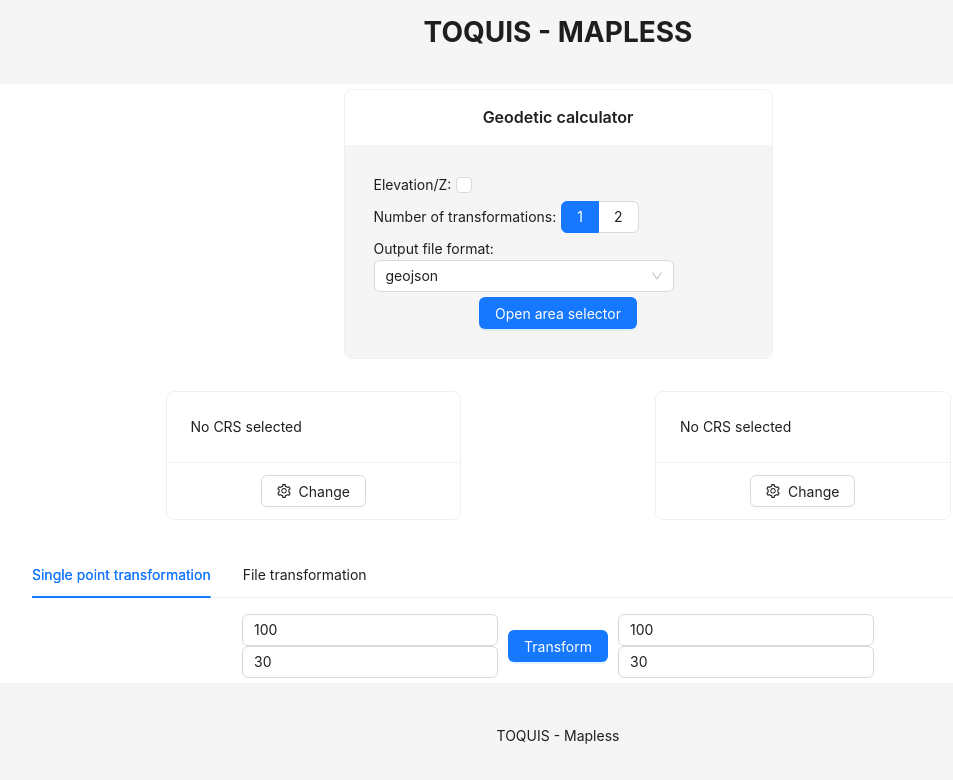
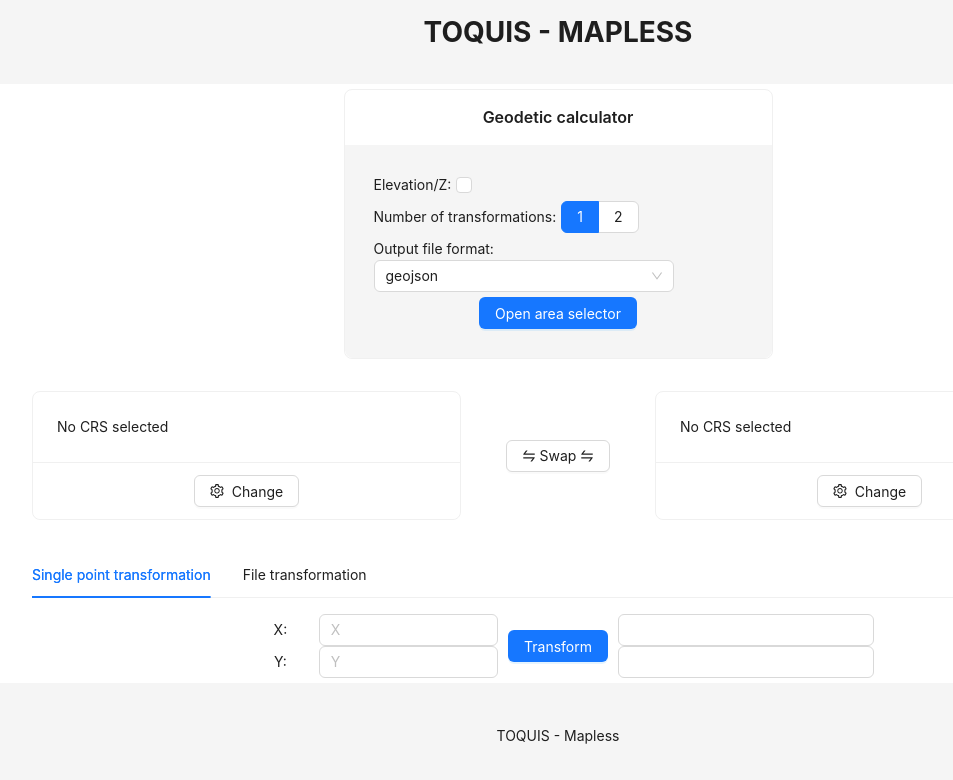
Before and after one commit to toquis-ltd/geocal, a React (Vite) app in the folder front/: page / in a window 1280 px wide. Shown: the top 780 px of the page, without its empty margins (82-1035 px from the left). Built offline with nearby package versions, Linux system fonts and the light colour scheme.

Commit message:
ref + fea session restore

```diff
--- a/front/package.json
+++ b/front/package.json
@@ -13,12 +13,12 @@
     "antd": "^5.7.0",
     "d3": "^7.8.5",
     "ol": "^7.4.0",
-    "olcs": "^2.15.0",
     "react": "^18.2.0",
     "react-device-detect": "^2.2.3",
     "react-dom": "^18.2.0",
     "react-router-dom": "^6.14.1",
-    "topojson": "^3.0.2"
+    "topojson": "^3.0.2",
+    "trigram-similarity": "^1.0.7"
   },
   "devDependencies": {
     "@types/react": "^18.2.15",
--- a/front/src/App.tsx
+++ b/front/src/App.tsx
@@ -17,8 +17,20 @@ import {
 
 const { Content, Footer } = Layout;
 
+
+
+function useStickyState<T>(defaultValue:T, key:string):[T, React.Dispatch<T>] {
+  const [value, setValue] = React.useState<T>(() => {
+    const stickyValue = window.localStorage.getItem(key);
+    return stickyValue !== null
+      ? (JSON.parse(stickyValue) as T)
+      : defaultValue;
+  });
+  return [value, setValue]
+}
+
 const App : React.FC = () => {
-  const [state, setState] = React.useState<SettingStateType>({
+  const [state, setState] = useStickyState<SettingStateType>({
     isHeightIncluded:false,
     transformationsNumber: NumberOfTranfromationsEnum.One,
     dataOutputFormat: FormatVerificationOutputEnum.DecimalDegrees,
@@ -26,12 +38,17 @@ const App : React.FC = () => {
     transformationsItems: [],
     areaOfUse: {lat:0.0, long:0.0, height:0.0},
     setState: () => {},
-  }  as SettingStateType);
+  }  as SettingStateType, 'AppState');
 
-  const [CRState, setCRSList] = React.useState<CRSListStateType>({
+  const [CRState, setCRSList] = useStickyState<CRSListStateType>({
     CRSList:[],
     setCRSList: () => {}
-  } as CRSListStateType);
+  } as CRSListStateType, 'Find');
+
+  React.useEffect(() => {
+    localStorage.setItem('AppState', JSON.stringify(state));
+    localStorage.setItem('Find', JSON.stringify(CRState));
+  }, [state, CRState]);
 
   return (
   <Layout className="layout">
--- a/front/src/assets/CRSelectorContainer.tsx
+++ b/front/src/assets/CRSelectorContainer.tsx
@@ -1,43 +1,62 @@
-import { Col } from 'antd';
+import { Col, Button} from 'antd';
+import {SwapOutlined} from '@ant-design/icons';
 
 import CRSItem from '../components/CRSItem';
 import {NumberOfTranfromationsEnum} from '../enums/settings';
+import React from 'react';
 
-interface Props{
-    transformationsNumber:NumberOfTranfromationsEnum
+import { SettingsContext } from '../context/settings';
+
+
+interface SwapProps{
+    size:number
+    onClick: VoidFunction
 };
 
-const CRSelectorContainer:React.FC<Props> = ({transformationsNumber}) => {
+const SwapButton:React.FC<SwapProps> = ({onClick, size}) => {
+    return <Col span={size} style={{display:'flex', justifyContent:'center', margin:'auto'}}>
+                <Button onClick={onClick} children={<><SwapOutlined /> Swap <SwapOutlined /></>} />
+            </ Col>
+}
+
+const swapPipeline =  (isSwapedFirst:boolean, pipeline:CRSModelType[]) => {
+    if (isSwapedFirst) {
+        [pipeline[0], pipeline[1]] = [pipeline[1], pipeline[0]];
+        return pipeline
+    }
+
+    [pipeline[1], pipeline[2]] = [pipeline[2], pipeline[1]];
+    return pipeline
+}
+
+const sizes = [
+    [10, 2],
+    [7, 1]
+]
+
+const CRSelectorContainer:React.FC = () => {
+    const settings = React.useContext<SettingStateType>(SettingsContext);
+    const isSmall = settings.transformationsNumber===NumberOfTranfromationsEnum.Two
+    const onSwap = (isSwapedFirst:boolean) => {
+        const pipeline = swapPipeline(isSwapedFirst, settings.transformationsItems)
+        settings.setState({...settings, transformationsItems:pipeline} as SettingStateType)
+    };
     return (
     <>
-        { (transformationsNumber===NumberOfTranfromationsEnum.One) ?
-            <>
-            <Col span={3} />
-            <Col span={7}>
-                <CRSItem index={0} />
-            </Col>
-            <Col span={4}/>
-            <Col span={7}>
-                <CRSItem index={1} />
-            </Col>
-            <Col span={3}/>
-            </>
-            :
-            <>
-            <Col span={1} />
-            <Col span={6}>
-                <CRSItem index={0} />
-            </Col>
-            <Col span={2} />
-            <Col span={6} >
-                <CRSItem index={1} />
-            </Col>
-            <Col span={2} />
-            <Col span={6}>
+        <Col span={sizes[Number(isSmall)][0]}>
+            <CRSItem index={0} />
+        </Col>
+        <SwapButton size={sizes[Number(isSmall)][1]} onClick={() => onSwap(true)}/>
+        <Col span={sizes[Number(isSmall)][0]}>
+            <CRSItem index={1} />
+        </Col>
+        {(isSmall) ?
+        <>
+            <SwapButton size={sizes[Number(isSmall)][1]} onClick={() => onSwap(false)}/>
+            <Col span={sizes[1][0]}>
                 <CRSItem index={2} />
             </Col>
-            <Col span={1}/>
-            </>
+        </> : null
         }
     </>
     )
--- a/front/src/components/CRSelector/index.tsx
+++ b/front/src/components/CRSelector/index.tsx
@@ -28,28 +28,6 @@ interface Option {
 
 const options: Option[] = [
   {
-    value: 'authority',
-    label: 'Authority',
-    children: [
-      {
-        value: 'EPSG',
-        label: 'EPSG',
-      },
-      {
-        value: 'ESRI',
-        label: 'ESRI',
-      },
-      {
-        value: 'IGNF',
-        label: 'IGNF',
-      },
-      {
-        value: 'IAU_2015',
-        label: 'IAU_2015',
-      }
-    ],
-  },
-  {
     value: 'type',
     label: 'Type',
     children: [
@@ -60,6 +38,10 @@ const options: Option[] = [
       {
         value: 'GEOGRAPHIC_2D_CRS',
         label: 'GEOGRAPHIC 2D CRS',
+      },
+      {
+        value: 'GEOGRAPHIC_3D_CRS',
+        label: 'GEOGRAPHIC 3D CRS',
       },
       {
         value: 'VERTICAL_CRS',
@@ -100,9 +82,6 @@ const CRSelector : React.FC<Props> = (prop:Props) => {
 
     let db = CRState.CRSList
     switch (value[0]) {
-        case 'authority':
-          db = db.filter(item => value[1] === (item.auth_name))
-          break;
         case 'type':
           db = db.filter(item => value[1] === item.type.toString())
           break
--- a/front/src/components/P2PTransformation.tsx
+++ b/front/src/components/P2PTransformation.tsx
@@ -1,8 +1,10 @@
 import React from 'react'
-import { Input, Button, message} from "antd";
+import {Input, Button, message} from "antd";
 import {TransformedPoint} from '../api';
 
 import { SettingsContext } from '../context/settings';
+
+import { PJEnum } from '../enums/crs';
 
 interface PointCoordinateInput {
   x:string
@@ -10,34 +12,70 @@ interface PointCoordinateInput {
   z?:string
 }
 
+interface PointCoordinateInput {
+  x:string
+  y:string
+  z?:string
+}
+
+const InputPlaceHolder = (item:CRSModelType) => {
+  if (item?.type === PJEnum.GEOGRAPHIC_2D_CRS || item?.type === PJEnum.GEOGRAPHIC_3D_CRS) {
+    return ['Latitude', 'Longitude']
+  }
+  return ['X', 'Y']
+}
 
 const P2PTransformation : React.FC = () => {
   const settings = React.useContext<SettingStateType>(SettingsContext);
 
-  const [input, setInput] = React.useState<PointCoordinateInput>({x:'100', y:'30'})
-  const [output, setOutput] = React.useState<PointCoordinateInput>({x:'100', y:'30'})
-  const [messageApi, contextHolder] = message.useMessage();
+  const [input, setInput] = React.useState<PointCoordinateInput>({x:'', y:''})
+  const [output, setOutput] = React.useState<PointCoordinateInput>({x:'', y:''})
+  const holders:string[] = InputPlaceHolder(settings.transformationsItems[0])
 
   const transformPoint = () => {
-    try {
       TransformedPoint(input, settings)
       .then(point => setOutput({x:point.x, y:point.y , z:point?.z}))
-    } finally {
-      message.error('Transformation error, please verify input data', 7);
-    }
+      .catch(() => message.error('Transformation error, please verify input data', 3));
   }
 
   React.useEffect(() => {
-    setInput({...input, z:' '});
-    setOutput({...output, z:' '});
+    setInput({...input, z:''});
+    setOutput({...output, z:''});
   }, [settings.isHeightIncluded])
 
   return (
     <div className="transform__point" style={{display:'flex', justifyContent:'center'}}>
           <div className="input__point" style={{width:'20vw'}}>
-              <Input value={input.x} onChange={e => setInput({...input, x:e.target.value})} />
-              <Input value={input.y} onChange={e => setInput({...input, y:e.target.value})}/>
-              {(settings.isHeightIncluded) ? <Input value={input.z} onChange={e => setInput({...input, z:e.target.value})}/>: null}
+              <div className="line" style={{display:'flex', justifyContent:'center'}}>
+                <label htmlFor="x" style={{margin:'auto'}}>{holders[0]}:</label>
+                <Input
+                      style={{width:'70%'}}
+                      placeholder={holders[0]}
+                      value={input.x}
+                      onChange={e => setInput({...input, x:e.target.value})} />
+              </div>
+              <div className="line" style={{display:'flex', justifyContent:'center'}}>
+                <label htmlFor="y" style={{margin:'auto'}}>{holders[1]}:</label>
+                <Input
+                      style={{width:'70%'}}
+                      placeholder={holders[1]}
+                      value={input.y}
+                      onChange={e => setInput({...input, y:e.target.value})}
+                      />
+              </div>
+              <div className="line" style={{display:'flex', justifyContent:'center'}}>
+              {(settings.isHeightIncluded) ?
+                <>
+                <label htmlFor="Height" style={{margin:'auto'}}>Height:</label>
+                <Input
+                        style={{width:'70%'}}
+                        placeholder='Height'
+                        value={input.z}
+                        onChange={e => setInput({...input, z:e.target.value})}/>
+                </>
+                : null}
+
+              </div>
           </div>
           <div className="transform__buttons" style={{display:'flex', flexDirection: 'column', margin:'auto 10px'}}>
               <Button type="primary" onClick={transformPoint}>Transform</Button>
--- a/front/src/enums/crs.ts
+++ b/front/src/enums/crs.ts
@@ -1,27 +1,27 @@
 export enum PJEnum{
-    UNKNOWN,
-    ELLIPSOID,
-    PRIME_MERIDIAN,
-    GEODETIC_REFERENCE_FRAME,
-    DYNAMIC_GEODETIC_REFERENCE_FRAME,
-    VERTICAL_REFERENCE_FRAME,
-    DYNAMIC_VERTICAL_REFERENCE_FRAME,
-    DATUM_ENSEMBLE,
-    CRS,
-    GEODETIC_CRS,
-    GEOCENTRIC_CRS,
-    GEOGRAPHIC_CRS,
-    GEOGRAPHIC_2D_CRS,
-    GEOGRAPHIC_3D_CRS,
-    VERTICAL_CRS,
-    PROJECTED_CRS,
-    COMPOUND_CRS,
-    TEMPORAL_CRS,
-    ENGINEERING_CRS,
-    BOUND_CRS,
-    OTHER_CRS,
-    CONVERSION,
-    TRANSFORMATION,
-    CONCATENATED_OPERATION,
-    OTHER_COORDINATE_OPERATION
+    UNKNOWN="UNKNOWN",
+    ELLIPSOID="ELLIPSOID",
+    PRIME_MERIDIAN="PRIME_MERIDIAN",
+    GEODETIC_REFERENCE_FRAME="GEODETIC_REFERENCE_FRAME",
+    DYNAMIC_GEODETIC_REFERENCE_FRAME="DYNAMIC_GEODETIC_REFERENCE_FRAME",
+    VERTICAL_REFERENCE_FRAME="VERTICAL_REFERENCE_FRAME",
+    DYNAMIC_VERTICAL_REFERENCE_FRAME="DYNAMIC_VERTICAL_REFERENCE_FRAME",
+    DATUM_ENSEMBLE="DATUM_ENSEMBLE",
+    CRS="CRS",
+    GEODETIC_CRS="GEODETIC_CRS",
+    GEOCENTRIC_CRS="GEOCENTRIC_CRS",
+    GEOGRAPHIC_CRS="GEOGRAPHIC_CRS",
+    GEOGRAPHIC_2D_CRS="GEOGRAPHIC_2D_CRS",
+    GEOGRAPHIC_3D_CRS="GEOGRAPHIC_3D_CRS",
+    VERTICAL_CRS="VERTICAL_CRS",
+    PROJECTED_CRS="PROJECTED_CRS",
+    COMPOUND_CRS="COMPOUND_CRS",
+    TEMPORAL_CRS="TEMPORAL_CRS",
+    ENGINEERING_CRS="ENGINEERING_CRS",
+    BOUND_CRS="BOUND_CRS",
+    OTHER_CRS="OTHER_CRS",
+    CONVERSION="CONVERSION",
+    TRANSFORMATION="TRANSFORMATION",
+    CONCATENATED_OPERATION="CONCATENATED_OPERATION",
+    OTHER_COORDINATE_OPERATION="OTHER_COORDINATE_OPERATIO"
 }
--- a/front/src/pages/main.tsx
+++ b/front/src/pages/main.tsx
@@ -1,7 +1,5 @@
 import React from 'react';
 import { Col, Row} from 'antd';
-
-import { SettingsContext } from '../context/settings';
 
 import BasicSettings from '../components/BasicSettings';
 
@@ -9,7 +7,6 @@ import CRSelectorContainer from '../assets/CRSelectorContainer';
 import TransformationContainer from '../assets/TransformationContainer';
 
 const Main : React.FC = () => {
-  const CRState = React.useContext<SettingStateType>(SettingsContext);
   return (
     <div className="container" style={{margin:'auto', width:'90%', padding:'5px',}}>
       <div className="inner"></div>
@@ -19,7 +16,7 @@ const Main : React.FC = () => {
             <BasicSettings />
           </Col>
           <Col span={7}/>
-          <CRSelectorContainer transformationsNumber={CRState.transformationsNumber}/>
+          <CRSelectorContainer/>
           <TransformationContainer />
         </Row>
       </div>
```
Also changed, not shown: 1 other file (tests, documents, lock files or other folders).
